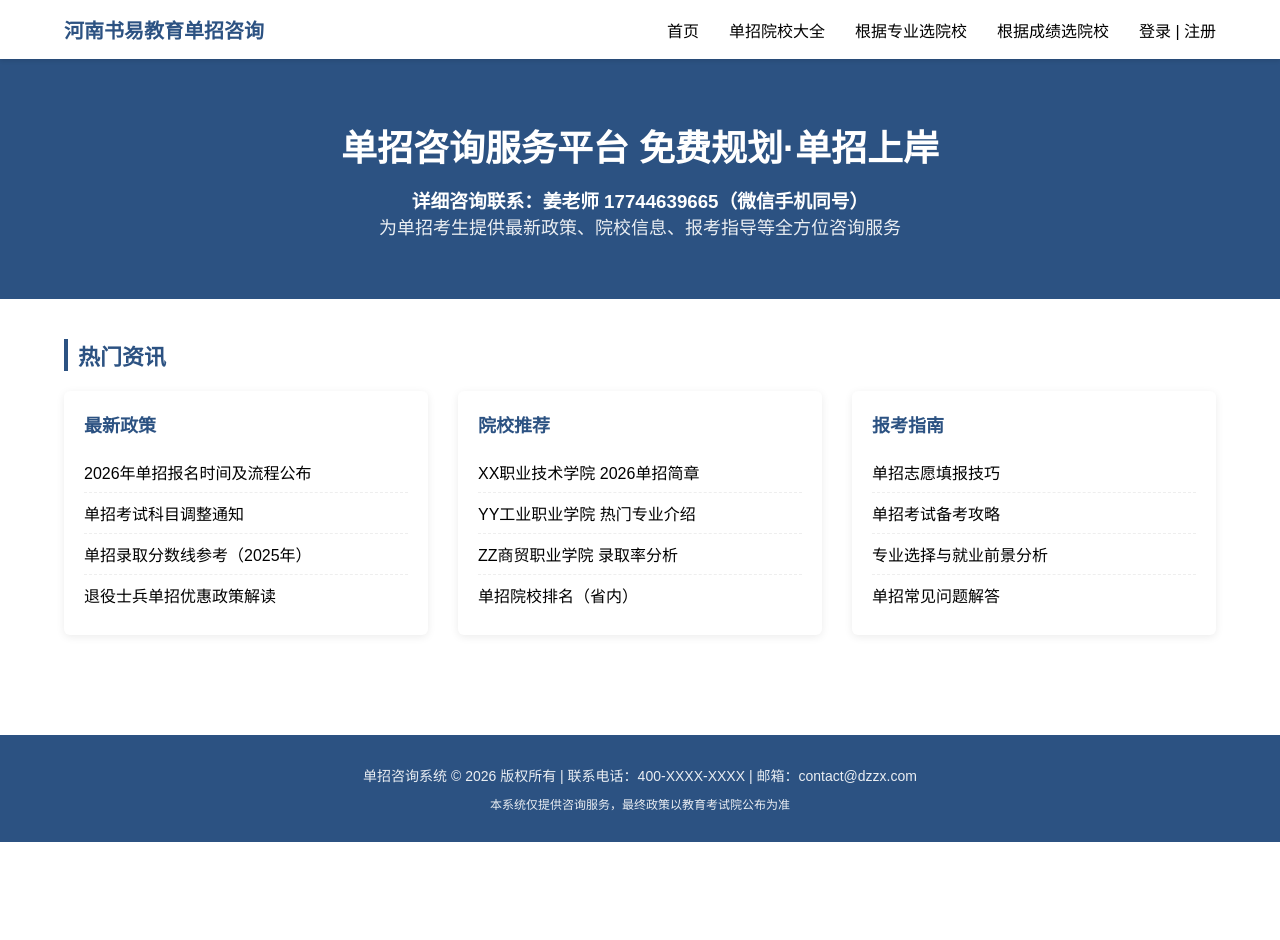
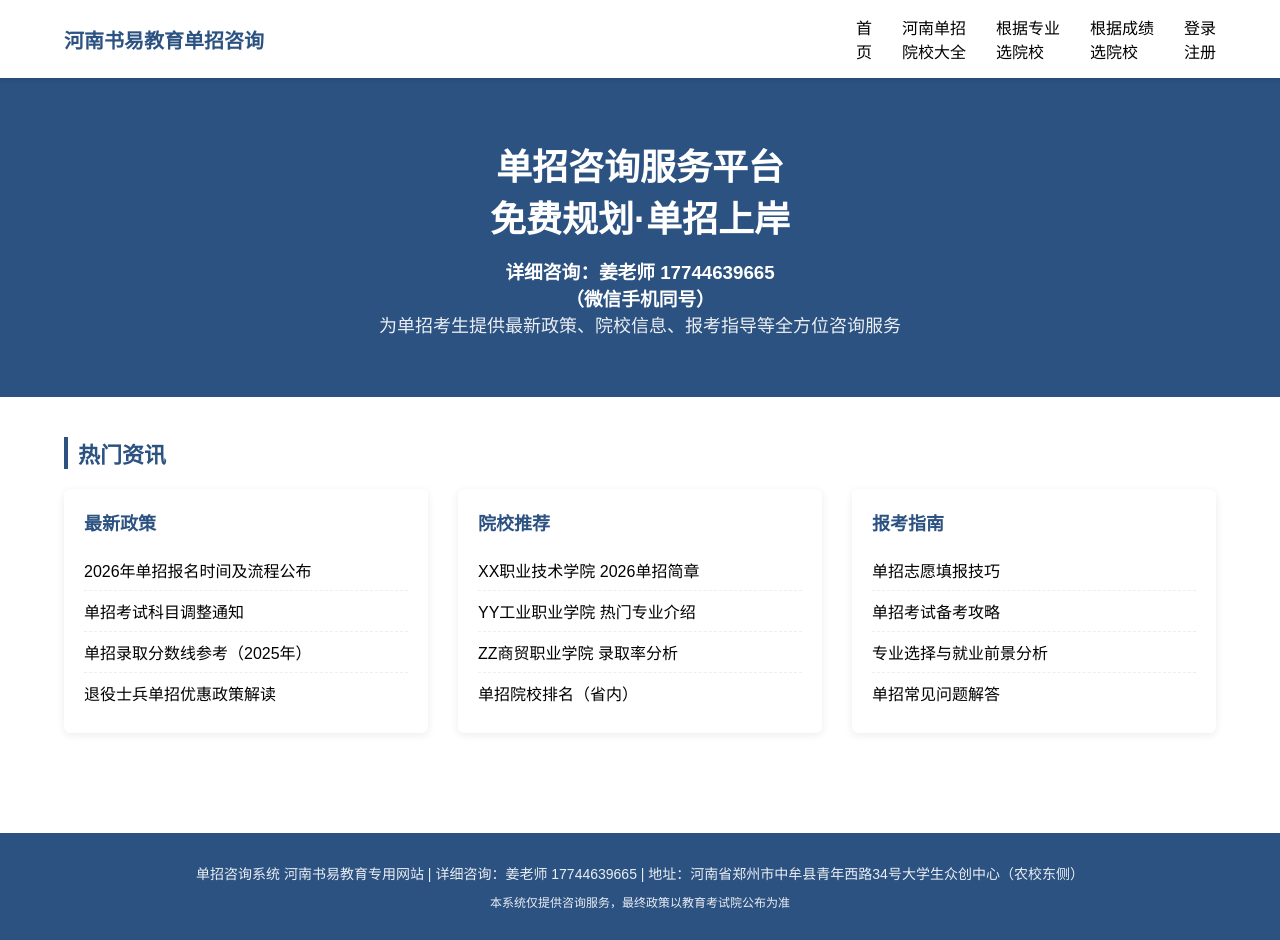
Before and after one commit to lemon2003/dzzx, a plain HTML site: page index.html in a window 1280 px wide. Before the commit the page ends 842 px from the top, so only its background shows below. Drawn offline with Linux system fonts and the light colour scheme.

Commit message:
Revise navigation and footer content in index.html
Updated navigation links and footer information for clarity.

```diff
--- a/index.html
+++ b/index.html
@@ -103,11 +103,11 @@
         <div class="container nav">
             <div class="logo">河南书易教育单招咨询</div>
             <ul class="nav-menu">
-                <li><a href="index.html">首页</a></li>
-                <li><a href="#">单招院校大全</a></li>
-                <li><a href="yuanxiao.html">根据专业选院校</a></li>
-                <li><a href="zhuanye.html">根据成绩选院校</a></li>
-                <li><a href="login.html">登录 | 注册</a></li>
+                <li><a href="index.html">首<br/>页</a></li>
+                <li><a href="yuanxiao.html">河南单招<br/>院校大全</a></li>
+                <li><a href="zhuanye.html">根据专业<br/>选院校</a></li>
+                <li><a href="chengji.html">根据成绩<br/>选院校</a></li>
+                <li><a href="login.html">登录<br/>注册</a></li>
             </ul>
         </div>
     </header>
@@ -115,8 +115,8 @@
     <!-- Banner区域 -->
     <section class="banner">
         <div class="container">
-            <h1>单招咨询服务平台  免费规划·单招上岸</h1>
-            <h3>详细咨询联系：姜老师 17744639665（微信手机同号）</h3>
+            <h1>单招咨询服务平台 <br/> 免费规划·单招上岸</h1>
+            <h3>详细咨询：姜老师 17744639665<br/>（微信手机同号）</h3>
             <p>为单招考生提供最新政策、院校信息、报考指导等全方位咨询服务</p>
         </div>
     </section>
@@ -161,7 +161,7 @@
     <!-- 底部 -->
     <footer>
         <div class="container footer-info">
-            <p>单招咨询系统 © 2026 版权所有 | 联系电话：400-XXXX-XXXX | 邮箱：contact@dzzx.com</p>
+            <p>单招咨询系统 河南书易教育专用网站 | 详细咨询：姜老师 17744639665 | 地址：河南省郑州市中牟县青年西路34号大学生众创中心（农校东侧）</p>
             <p style="margin-top: 10px; font-size: 12px;">本系统仅提供咨询服务，最终政策以教育考试院公布为准</p>
         </div>
     </footer>
```
